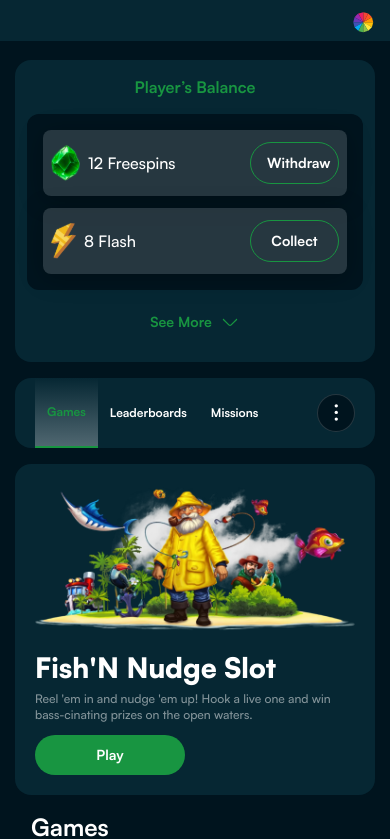
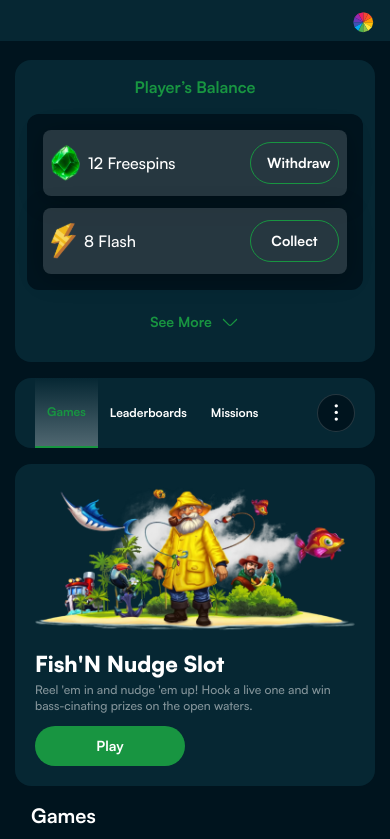
Before and after one commit to digitalabashidze/Task, a React (Vite) app: page / in a window 390 px wide. Shown: the top 839 px of the page. Built offline with nearby package versions, Linux system fonts and the light colour scheme.

Commit message:
modified index.css, colorWheelIcon.tsx

```diff
--- a/src/assets/styles/index.css
+++ b/src/assets/styles/index.css
@@ -17,9 +17,21 @@ h1 {
 	font-weight: 900;
 }
 
+@media (max-width: 425px) {
+	h1 {
+		font-size: 1.375rem;
+	}
+}
+
 h2 {
 	font-size: 1.5rem;
 	font-weight: 700;
+}
+
+@media (max-width: 425px) {
+	h2 {
+		font-size: 1.25rem;
+	}
 }
 
 .container {
--- a/src/components/ui/icons/ColorWheelIcon.tsx
+++ b/src/components/ui/icons/ColorWheelIcon.tsx
@@ -21,6 +21,7 @@ const ColorWheelIcon = ({
 			height={height}
 			viewBox='0 0 96 96'
 		>
+			<title>Color picker</title>
 			<path
 				fill='#4CAF50'
 				opacity='1.000000'
```
